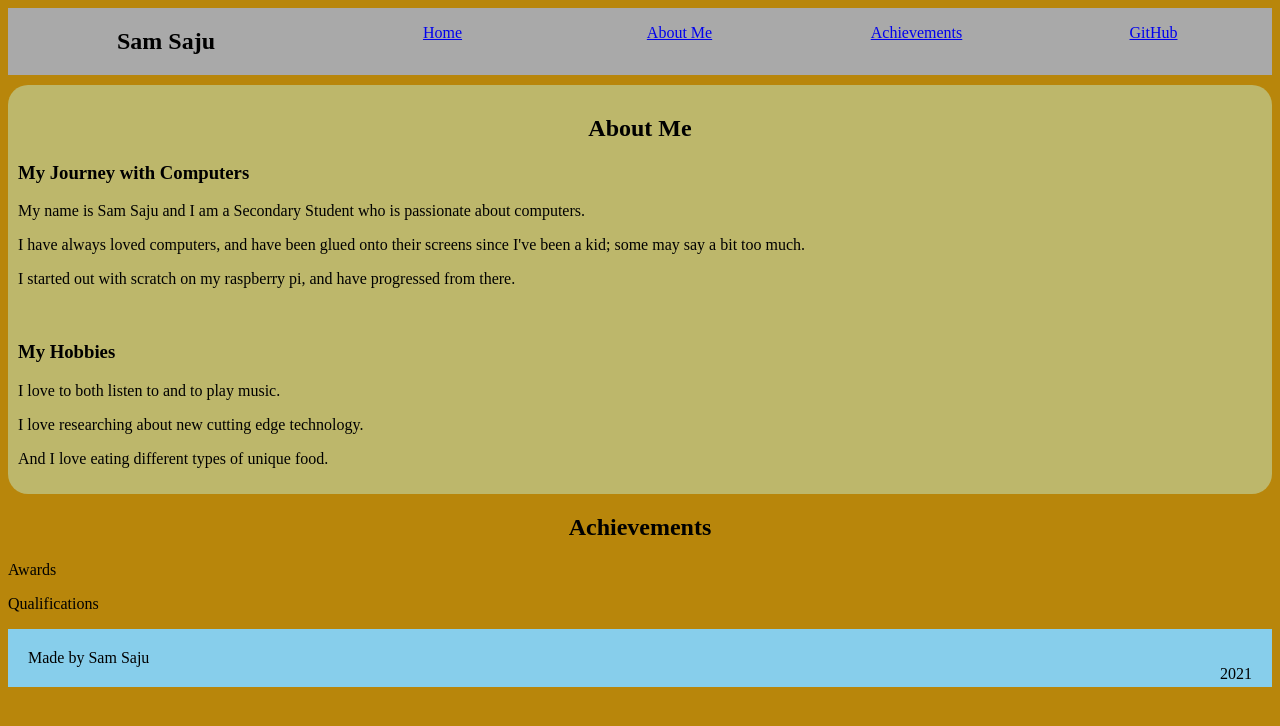
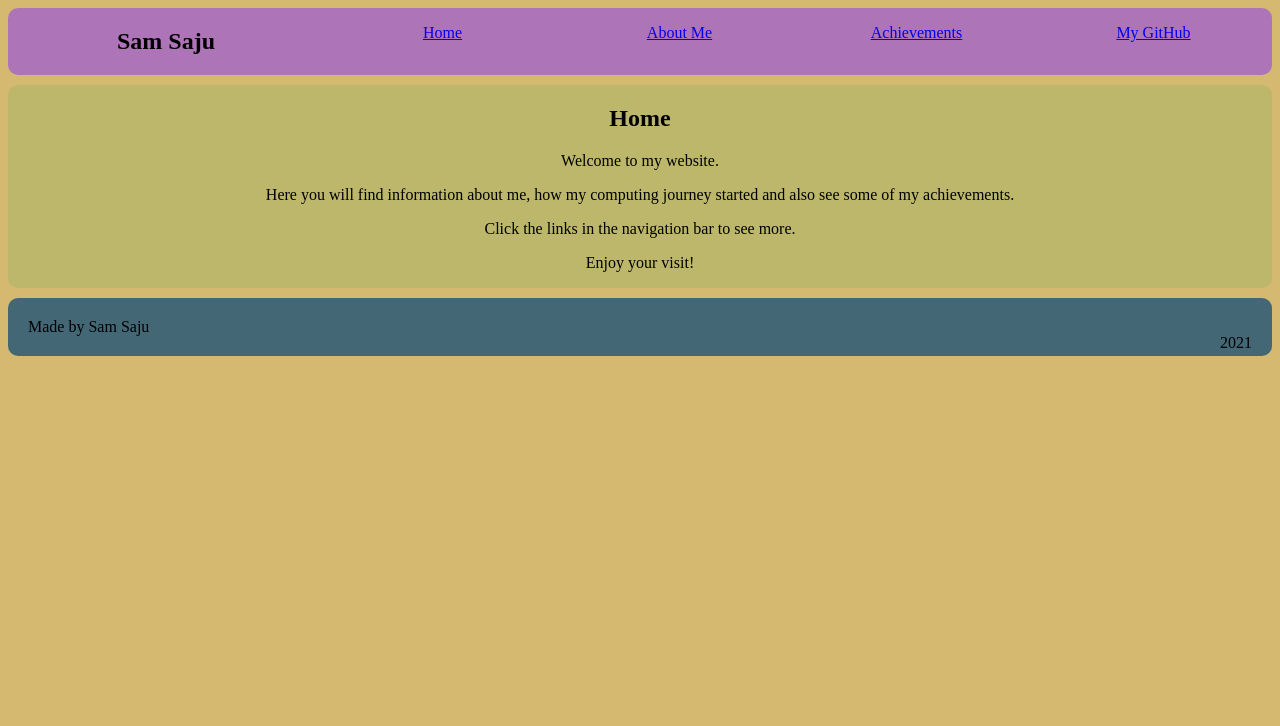
Before and after one commit to atomicsam/resume-website, a plain HTML site: page index.html in a window 1280 px wide. Drawn offline with Linux system fonts and the light colour scheme.

Commit message:
created aboutme.html and achievements.html
Created two new pages and fixed the orphan links issue. Also fixed styling issues, resulting in a greater consistency.

```diff
--- a/css/styles.css
+++ b/css/styles.css
@@ -3,7 +3,7 @@ body {
 }
 
 nav {
-    background-color: darkgray;
+    background-color: sienna;
 }
 
 nav h1, nav ul {
--- a/css/styles2.css
+++ b/css/styles2.css
@@ -1,10 +1,11 @@
 body {
-    background-color: darkgoldenrod;
+    background-color: rgb(214, 185, 112);
 }
 
 nav {
-    background-color: darkgray;
+    background-color: rgba(167, 107, 196, 0.863);
     display: flex;
+    border-radius: 10px;
 }
 
 nav h1, nav ul {
@@ -36,8 +37,10 @@ main {
 }
 
 footer {
-    background-color: skyblue;
+    margin-top: 10px;
+    background-color: rgb(67, 103, 117);
     padding: 20px;
+    border-radius: 10px;
 }
 
 footer p {
@@ -54,7 +57,19 @@ footer p {
     flex: 1;
     flex-direction: row;
     background-color: darkkhaki;
-    border-radius: 20px;
-    padding: 10px;
+    border-radius: 10px;
+    padding: 12px;
     margin-top: 10px;
 }
+
+#aboutme img {
+    float: right;
+}
+
+/*classes*/
+.home {
+    text-align:center;
+    background-color: darkkhaki;
+    margin-top: 10px;
+    border-radius: 10px;
+}
--- a/index.html
+++ b/index.html
@@ -9,34 +9,20 @@
         <nav>
             <h1>Sam Saju</h1>
             <ul>
-                <li><a href="html/home.html">Home</a></li>
+                <li><a href="index.html">Home</a></li>
                 <li><a href="html/aboutme.html">About Me</a></li>
                 <li><a href="html/achievements.html">Achievements</a></li>
-                <li><a href="https://github.com/atomicsam/resume-website">GitHub</a></li>
+                <li><a href="https://github.com/atomicsam">My GitHub</a></li>
             </ul>
         </nav>
         <main>
-            <section id="aboutme">
-            <h2>About Me</h2>
-            <div>
-                <h3>My Journey with Computers</h3>
-                <p>My name is Sam Saju and I am a Secondary Student who is passionate about computers.</p>
-                <p>I have always loved computers, and have been glued onto their screens since I've been a kid; some may say a bit too much.</p>
-                <p>I started out with scratch on my raspberry pi, and have progressed from there.</p>
-                <br>
+            <div class="home">
+                <h2>Home</h2>
+                <p>Welcome to my website.</p>
+                <p>Here you will find information about me, how my computing journey started and also see some of my achievements.</p>
+                <p> Click the links in the navigation bar to see more.</p>
+                <p>Enjoy your visit!</p>
             </div>
-            <div>
-                <h3>My Hobbies</h3>
-                <p>I love to both listen to and to play music.</p>
-                <p>I love researching about new cutting edge technology.</p>
-                <p>And I love eating different types of unique food.</p>
-            </div>
-            </section>
-            <section id="achievements">
-                <h2>Achievements</h2>
-                <p>Awards</p>
-                <p>Qualifications</p>
-            </section>
         </main>
         <footer>
             <p>Made by Sam Saju</p>
```
Also changed, not shown: html/aboutme.html (added, +48 -0 lines), html/achievements.html (added, +26 -0 lines).
